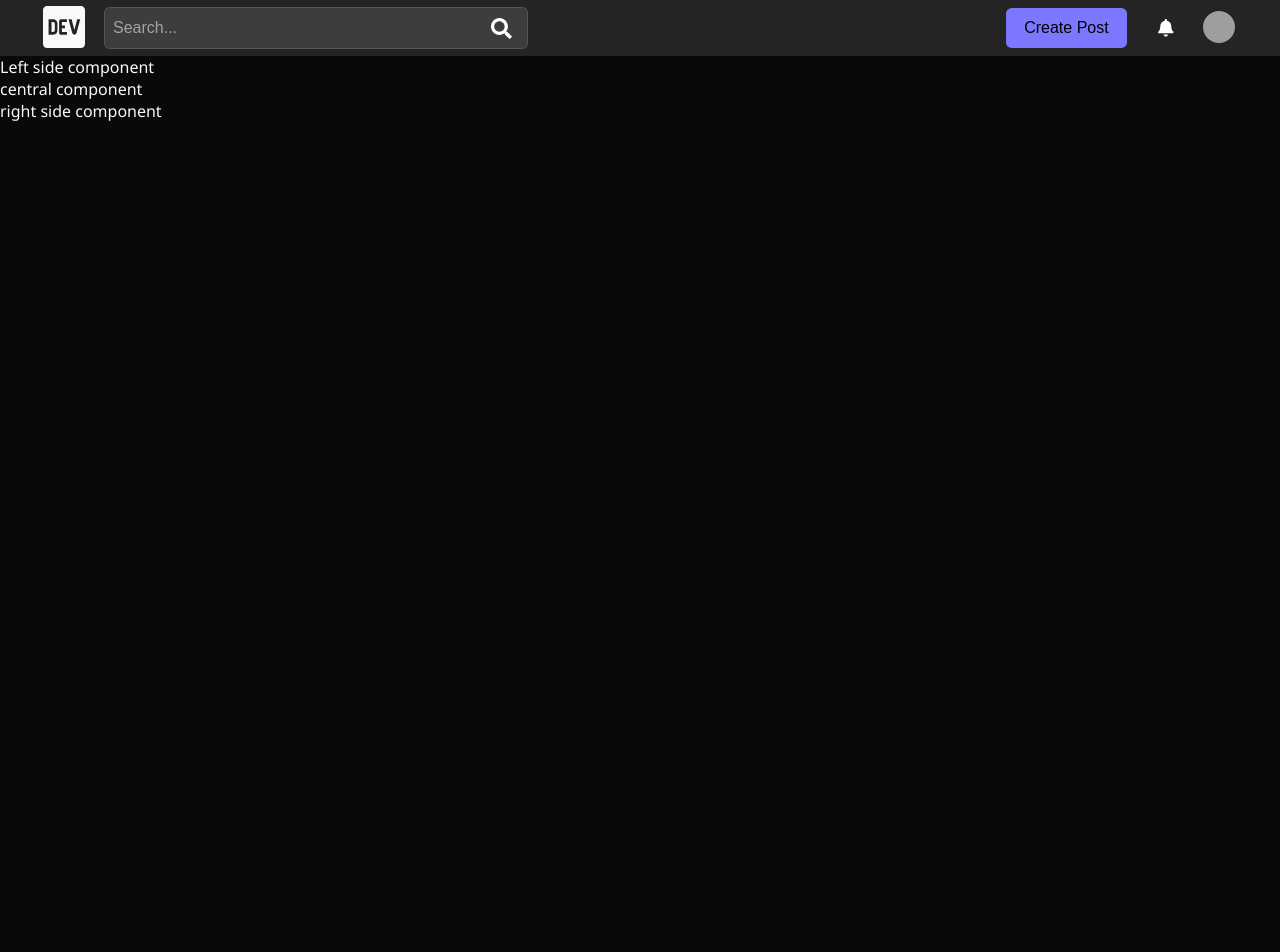
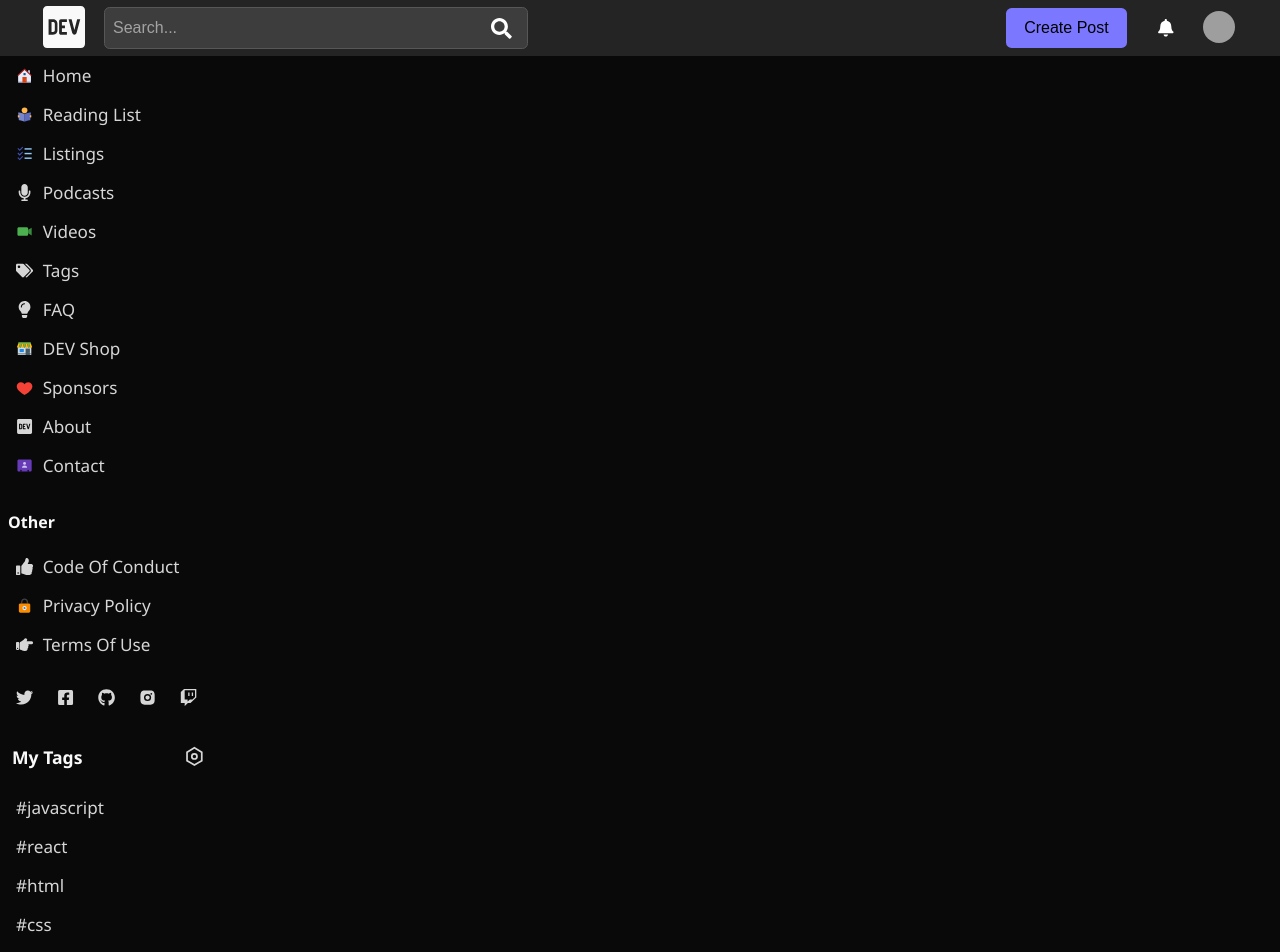
Before and after one commit to b-meet/dev.to-clone, a React (Create React App) app: page / in a window 1280 px wide. Shown: the top 952 px of the page. Before the commit the page ends 800 px from the top, so only its background shows below. Built offline with nearby package versions, Linux system fonts and the light colour scheme; grey boxes are pictures that could not be loaded.

Commit message:
complete left side navbar

```diff
--- a/src/components/LeftSide.js
+++ b/src/components/LeftSide.js
@@ -1,7 +1,221 @@
 import React from "react";
+import {
+	FcVideoCall,
+	FcHome,
+	FcReading,
+	FcTodoList,
+	FcShop,
+	FcLike,
+	FcPrivacy,
+	FcBusinessContact,
+} from "react-icons/fc";
+import {
+	FaMicrophone,
+	FaTags,
+	FaLightbulb,
+	FaDev,
+	FaThumbsUp,
+	FaHandPointRight,
+	FaTwitter,
+	FaFacebookSquare,
+	FaGithub,
+	FaTwitch,
+} from "react-icons/fa";
+import { RiInstagramFill, RiSettingsLine } from "react-icons/ri";
 
 const LeftSide = () => {
-	return <p>Left side component</p>;
+	return (
+		<aside className='complete-leftnav-container'>
+			<nav>
+				<ul className='main-navigation'>
+					<li>
+						<a href=''>
+							<FcHome />
+							<p>home</p>
+						</a>
+					</li>
+					<li>
+						<a href=''>
+							<FcReading />
+							<p>reading list</p>
+						</a>
+					</li>
+					<li>
+						<a href=''>
+							<FcTodoList />
+							<p>listings</p>
+						</a>
+					</li>
+					<li>
+						<a href=''>
+							<FaMicrophone />
+							<p>podcasts</p>
+						</a>
+					</li>
+					<li>
+						<a href=''>
+							<FcVideoCall />
+							<p>videos</p>
+						</a>
+					</li>
+					<li>
+						<a href=''>
+							<FaTags />
+							<p>tags</p>
+						</a>
+					</li>
+					<li>
+						<a href=''>
+							<FaLightbulb />
+							<p>FAQ</p>
+						</a>
+					</li>
+					<li>
+						<a href=''>
+							<FcShop />
+							<p>DEV shop</p>
+						</a>
+					</li>
+					<li>
+						<a href=''>
+							<FcLike />
+							<p>sponsors</p>
+						</a>
+					</li>
+					<li>
+						<a href=''>
+							<FaDev />
+							<p>about</p>
+						</a>
+					</li>
+					<li>
+						<a href=''>
+							<FcBusinessContact />
+							<p>contact</p>
+						</a>
+					</li>
+				</ul>
+			</nav>
+			<nav className='other-content-container'>
+				<h3>Other</h3>
+				<ul>
+					<li>
+						<a href=''>
+							<FaThumbsUp />
+							<p>code of conduct</p>
+						</a>
+					</li>
+					<li>
+						<a href=''>
+							<FcPrivacy />
+							<p>privacy policy</p>
+						</a>
+					</li>
+					<li>
+						<a href=''>
+							<FaHandPointRight />
+							<p>terms of use</p>
+						</a>
+					</li>
+				</ul>
+			</nav>
+			<nav>
+				<ul className='social-media-list-container'>
+					<li>
+						<a href=''>
+							<FaTwitter />
+						</a>
+					</li>
+					<li>
+						<a href=''>
+							<FaFacebookSquare />
+						</a>
+					</li>
+					<li>
+						<a href=''>
+							<FaGithub />
+						</a>
+					</li>
+					<li>
+						<a href=''>
+							<RiInstagramFill />
+						</a>
+					</li>
+					<li>
+						<a href=''>
+							<FaTwitch />
+						</a>
+					</li>
+				</ul>
+			</nav>
+			<nav className='tags'>
+				<div>
+					<h3>my tags</h3>
+					<button className='settings'>
+						<RiSettingsLine />
+					</button>
+				</div>
+				<ul className='tags-list-container'>
+					<li>
+						<a href=''>#javascript</a>
+					</li>
+					<li>
+						<a href=''>#react</a>
+					</li>
+					<li>
+						<a href=''>#html</a>
+					</li>
+					<li>
+						<a href=''>#css</a>
+					</li>
+					<li>
+						<a href=''>#java</a>
+					</li>
+					<li>
+						<a href=''>#python</a>
+					</li>
+					<li>
+						<a href=''>#rust</a>
+					</li>
+					<li>
+						<a href=''>#angular</a>
+					</li>
+					<li>
+						<a href=''>#vue</a>
+					</li>
+					<li>
+						<a href=''>#webdev</a>
+					</li>
+				</ul>
+			</nav>
+			<section className='get-stickers'>
+				<a href=''>
+					<img
+						src='https://cdn.shopify.com/s/files/1/1626/8507/products/Sticker_Collage_2019_1024x1024.png?v=1566402781'
+						alt='stickers'
+					/>
+				</a>
+				<h1>
+					<a href=''>get your stickers !</a>
+				</h1>
+			</section>
+			<section className='forum'>
+				<p>
+					DEV runs on 100% open source code known as <a href=''>Forem</a> .
+					Contribute to the codebase or host your own!
+				</p>
+				<p className='list'>Check these out! 👇</p>
+				<ul className='last-poster-list-container'>
+					<li>
+						<a href=''>Main Forem Repo</a>
+					</li>
+					<li>
+						<a href=''> Self-Host Instructions</a>
+					</li>
+				</ul>
+			</section>
+		</aside>
+	);
 };
 
 export default LeftSide;
--- a/src/components/Navigation.js
+++ b/src/components/Navigation.js
@@ -1,6 +1,5 @@
 import React from "react";
 import { FaDev, FaSearch, FaBell } from "react-icons/fa";
-import { BiMessageSquareCheck } from "react-icons/bi";
 import { IconContext } from "react-icons";
 
 const Navigation = () => {
--- a/src/styles/global.scss
+++ b/src/styles/global.scss
@@ -8,13 +8,14 @@
 
 body {
 	background-color: $primary-dark;
-	color: $primary-ligher;
+	color: $primary-lighter;
 	font-family: "Segoe UI", Tahoma, Geneva, Verdana, sans-serif;
 }
 
 a {
 	font-size: $Btn-Font-Size;
 	text-decoration: none;
+	color: $primary-light;
 }
 
 h1 {
--- a/src/styles/leftside.scss
+++ b/src/styles/leftside.scss
@@ -0,0 +1,126 @@
+@import "./variables.scss";
+@import "./global.scss";
+
+.complete-leftnav-container {
+	width: clamp(13rem, 17.2%, 20rem);
+}
+
+.main-navigation {
+	a {
+		@include leftnav-anchor;
+	}
+}
+
+.other-content-container {
+	a {
+		@include leftnav-anchor;
+	}
+	h3 {
+		margin: 1.6rem 0.5rem 0.9rem;
+		font-size: 1rem;
+	}
+}
+
+.social-media-list-container {
+	display: flex;
+	margin: 1.5rem auto;
+	justify-content: flex-start;
+
+	li {
+		margin-left: 1rem;
+		transform: scale(1);
+		transition: 200ms all linear;
+
+		&:hover {
+			color: $primary-lighest;
+			transform: scale(1.2);
+		}
+	}
+}
+
+.tags {
+	div {
+		display: flex;
+		align-items: center;
+		justify-content: space-between;
+		padding: 0.5rem 0.75rem;
+		margin: 0.6rem auto;
+
+		h3 {
+			text-transform: capitalize;
+			font-size: 1.1rem;
+		}
+
+		.settings {
+			outline: none;
+			border: none;
+			font-size: 1.3rem;
+			display: flex;
+			padding: 0.2rem;
+			background: inherit;
+			color: $primary-light;
+			cursor: pointer;
+
+			:hover {
+				color: $primary-lighter;
+			}
+		}
+	}
+}
+
+.tags-list-container {
+	max-height: 17rem;
+	overflow: auto;
+
+	a {
+		@include leftnav-anchor;
+		text-transform: none;
+	}
+
+	li {
+		margin: 0 0 0 0.5rem;
+	}
+}
+
+.get-stickers {
+	@include bottom-posters;
+
+	img {
+		width: 100%;
+		border-radius: $radius;
+	}
+
+	h1 {
+		margin: 1.5rem auto;
+		text-transform: capitalize;
+
+		a {
+			color: $secondary-nice-blue;
+			font-size: 1.36rem;
+		}
+	}
+}
+
+.forum {
+	@include bottom-posters;
+
+	a {
+		color: $secondary-nice-blue;
+	}
+
+	.list {
+		margin: 0.6rem 0 1.4rem;
+		font-weight: bold;
+	}
+	.last-poster-list-container {
+		li {
+			list-style-type: disc;
+			margin-left: 2rem;
+
+			a {
+				color: $secondary-nice-blue;
+				font-size: 1rem;
+			}
+		}
+	}
+}
--- a/src/styles/mixins.scss
+++ b/src/styles/mixins.scss
@@ -22,3 +22,30 @@
 	background: $primary-dark-2;
 	color: $color;
 }
+
+/* mixin for the left nav */
+
+@mixin leftnav-anchor {
+	display: flex;
+	align-items: center;
+	padding: 0.5rem;
+	border-radius: $radius;
+	text-transform: capitalize;
+
+	p {
+		margin-left: 0.6rem;
+	}
+
+	&:hover {
+		color: $secondary-lighter-blue;
+		background: $primary-dark-1;
+	}
+}
+
+@mixin bottom-posters {
+	width: 100%;
+	background: $primary-dark-1;
+	border-radius: $radius;
+	padding: 1rem;
+	margin-top: 1.7rem;
+}
--- a/src/styles/navigation.scss
+++ b/src/styles/navigation.scss
@@ -34,8 +34,12 @@
 	height: 2.6rem;
 	padding: 0.5rem;
 	border-radius: $radius;
-	color: $primary-ligher;
+	color: $primary-lighter;
 	transition: all 300ms;
+
+	&:hover {
+		border: 1px solid $primary-light-2;
+	}
 
 	&:focus {
 		background: $primary-dark;
--- a/src/styles/variables.scss
+++ b/src/styles/variables.scss
@@ -16,7 +16,7 @@
 /*lisght color list */
 
 $primary-lighest: rgb(255, 255, 255);
-$primary-ligher: rgb(249, 249, 249);
+$primary-lighter: rgb(249, 249, 249);
 $primary-light: rgb(214, 214, 215);
 $primary-light-1: rgb(163, 163, 163);
 $primary-light-2: rgb(113, 113, 113);
@@ -25,6 +25,7 @@
 
 $secondary-blue: rgb(88, 85, 243);
 $secondary-light-blue: rgb(123, 120, 255);
+$secondary-nice-blue: rgb(23, 161, 246);
 $secondary-lighter-blue: rgb(152, 150, 255);
 
 $secondary-dark-black: rgb(18, 18, 18);
@@ -34,5 +35,5 @@
 
 /*Font Size*/
 
-$Btn-Font-Size: 1.2rem;
+$Btn-Font-Size: 1.07rem;
 $radius: 0.35rem;
```
